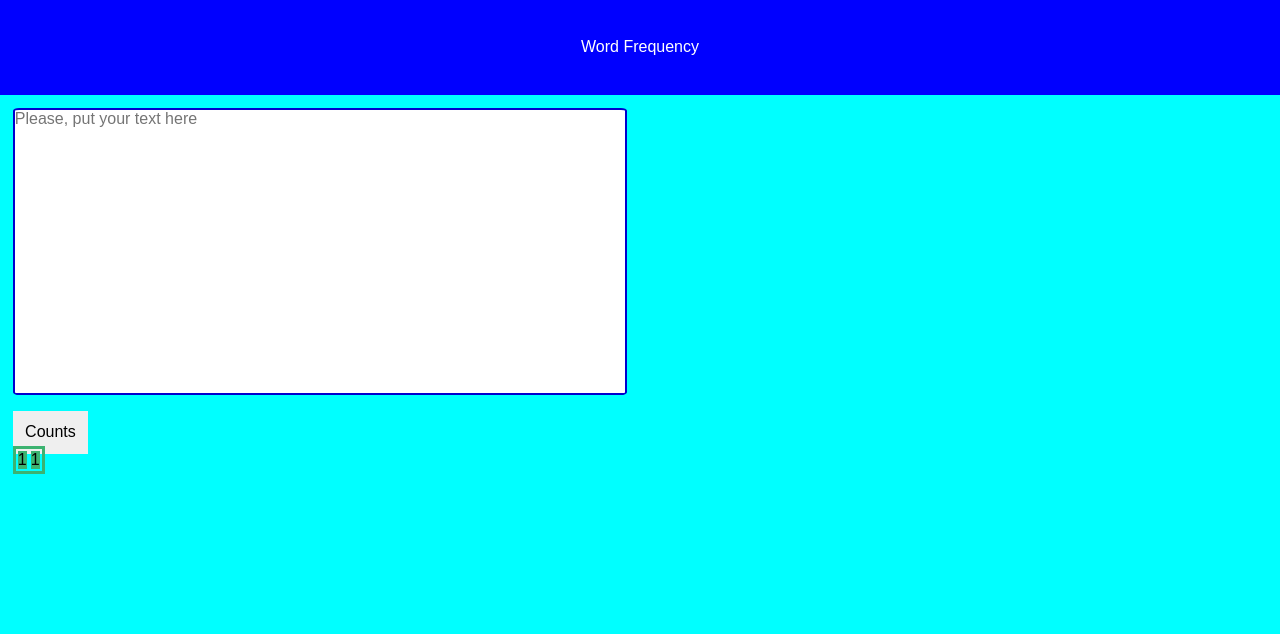
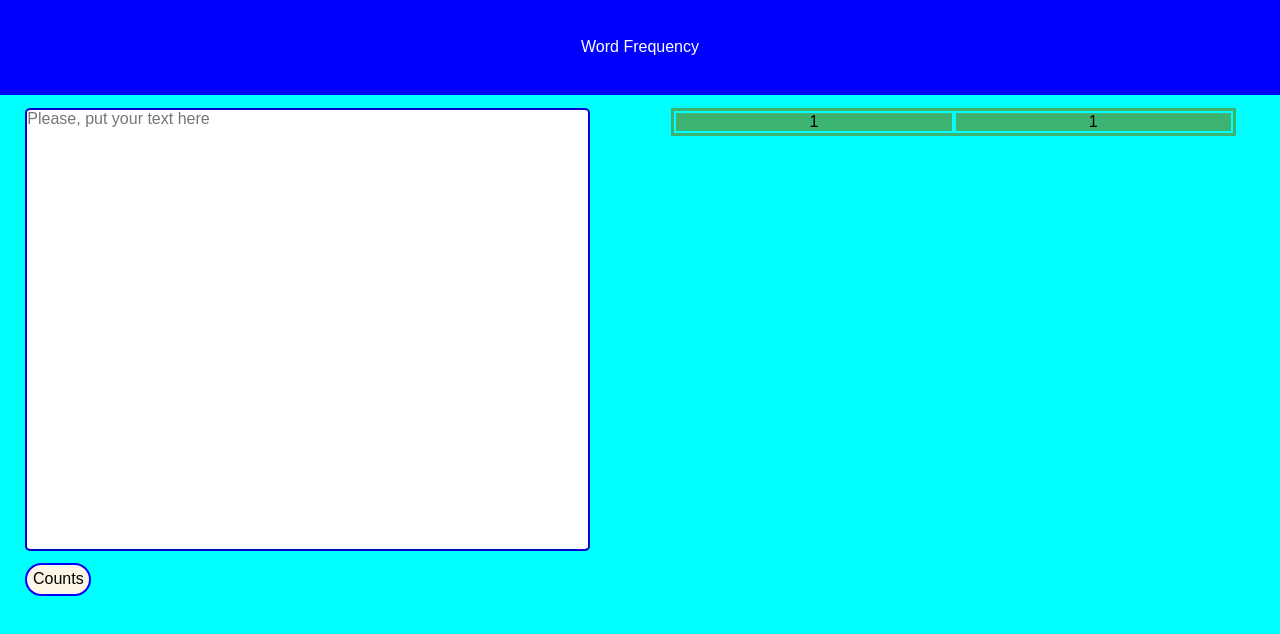
Before and after one commit to FelipeSilvapr/Word-frequency, a plain HTML site: page index.html in a window 1280 px wide. Both pictures are taken after a click on the button "Counts". Drawn offline with Linux system fonts and the light colour scheme.

Commit message:
Add files via upload

```diff
--- a/script.js
+++ b/script.js
@@ -6,6 +6,7 @@ counts.addEventListener('click', frequency, false);
 function frequency() {
     var text = textInput.value;
     var words = treatString(text);
+    console.log(words);
     makeTable(words);
 }
 
@@ -75,6 +76,7 @@ function unique(array) {
 }
 
 function makeTable(array){
+
     var container = document.getElementById('tableWords');
     container.innerHTML = null;
 
--- a/style.css
+++ b/style.css
@@ -25,18 +25,26 @@ body, html{
     color: white;
 }
 
-/* Text Input */
+/* Principal */
 
 .principal{
+    display: flex;
+    flex-direction: row;
+    justify-content: space-between;
     padding: 1%;
-    width: 50%;
+    width: 100%;
     height: 80%;
+    margin-bottom: 20px;
 }
 
+/* text Input */
+
 #textInput{
-    float: left;
-    width: 100%;
-    height: 55%;
+    display: flex;
+    flex-direction: column;
+    width: 45%;
+    height: 85%;
+    margin-left: 1%;
 }
 
 #inputText{
@@ -48,23 +56,35 @@ body, html{
 }
 
 #counts{
-    padding: 2%;
+    background-color: oldlace;
+    border: 2px solid;
+    border-radius: 50px;
+    border-color: blue;
+    width: fit-content;
+    height: fit-content;
+    padding: 1%;
     margin-top: 2%;
+}
+
+#counts:hover{
+    background-color: blue;
+    color: oldlace;
 }
 
 /* table */
 
 #tableWords{
-    float: right;
-    width: 100%;
+    width: 50%;
     height: auto;
 }
 
 table{
-    display: table;
+    width: 90%;
+    table-layout: auto;
     border-collapse: separate;
     border-color: mediumseagreen;
     border-style: solid;
+    margin: auto;
 }
 
 tbody{
@@ -74,8 +94,11 @@ tbody{
 tr{
     width: 100%;
     background-color: mediumseagreen;
-
+    align-content: center;
 }
 
+td {
+    text-align: center;
+}
 
 /* Footer */
```
